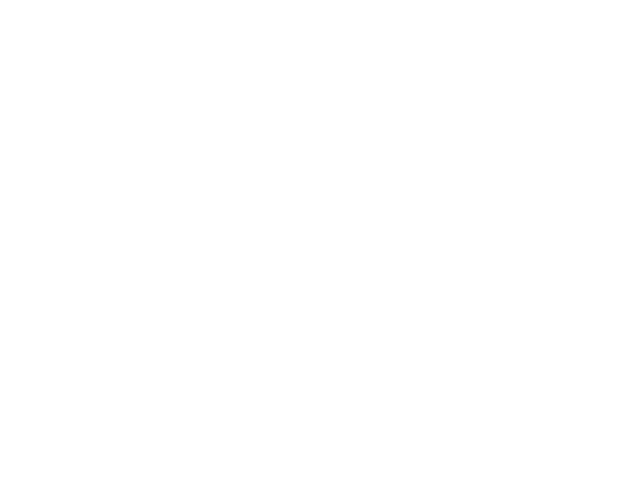
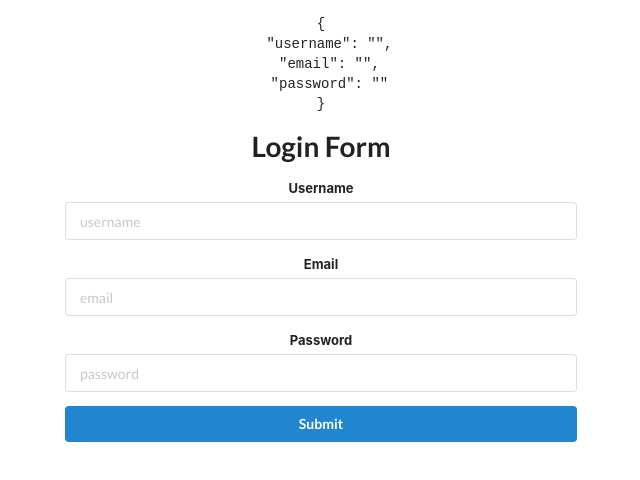
Before and after one commit to Timber-int/react_curse-september-2021, a React (Create React App) app: page / in a window 1280 px wide. Shown: the top 480 px of the page, without its empty margins (319-959 px from the left). Built offline with nearby package versions, Linux system fonts and the light colour scheme.

Commit message:
form-validation-basic

```diff
--- a/public/index.html
+++ b/public/index.html
@@ -10,6 +10,8 @@
       content="Web site created using create-react-app"
     />
     <link rel="apple-touch-icon" href="%PUBLIC_URL%/logo192.png" />
+    <link rel="stylesheet" href="https://cdnjs.cloudflare.com/ajax/libs/semantic-ui/2.4.1/semantic.min.css" integrity="sha512-8bHTC73gkZ7rZ7vpqUQThUDhqcNFyYi2xgDgPDHc+GXVGHXq+xPjynxIopALmOPqzo9JZj0k6OqqewdGO3EsrQ==" crossorigin="anonymous" />
+
     <!--
       manifest.json provides metadata used when your web app is installed on a
       user's mobile device or desktop. See https://developers.google.com/web/fundamentals/web-app-manifest/
--- a/src/App.css
+++ b/src/App.css
@@ -1,38 +1,5 @@
 .App {
-  text-align: center;
+    display: flex;
+    justify-content: center;
+    text-align: center;
 }
-
-.App-logo {
-  height: 40vmin;
-  pointer-events: none;
-}
-
-@media (prefers-reduced-motion: no-preference) {
-  .App-logo {
-    animation: App-logo-spin infinite 20s linear;
-  }
-}
-
-.App-header {
-  background-color: #282c34;
-  min-height: 100vh;
-  display: flex;
-  flex-direction: column;
-  align-items: center;
-  justify-content: center;
-  font-size: calc(10px + 2vmin);
-  color: white;
-}
-
-.App-link {
-  color: #61dafb;
-}
-
-@keyframes App-logo-spin {
-  from {
-    transform: rotate(0deg);
-  }
-  to {
-    transform: rotate(360deg);
-  }
-}
--- a/src/App.js
+++ b/src/App.js
@@ -1,9 +1,12 @@
 import React from 'react';
+
+import {Form} from './components/Form';
+import './App.css';
 
 const App = () => {
     return (
-        <div>
-
+        <div className='App'>
+            <Form/>
         </div>
     );
 };
--- /dev/null
+++ b/src/components/Form.css
@@ -0,0 +1,3 @@
+.container{
+    width: 40%;
+}
--- /dev/null
+++ b/src/components/Form.js
@@ -0,0 +1,96 @@
+import React, {useEffect, useState} from 'react';
+
+import './Form.css';
+
+const Form = () => {
+
+    const initialValues = {username: '', email: '', password: ''};
+
+    const [formValues, setFormValues] = useState(initialValues);
+    const [formErrors, setFormErrors] = useState({});
+    const [isSubmit, setIsSubmit] = useState(false);
+
+    const handleChange = (e) => {
+        const {name, value} = e.target;
+        setFormValues({...formValues, [name]: value});
+    };
+
+    const handleSubmit = (e) => {
+        e.preventDefault();
+        setFormErrors(validate(formValues));
+        setIsSubmit(true);
+    }
+
+    useEffect(() => {
+        if (Object.keys(formErrors).length === 0 && isSubmit) {
+        }
+    }, []);
+
+    const validate = (values) => {
+        const errors = {};
+        const regex = /^[^\s@]+@[^\s@]+\.[^\s@]{2,}$/i;
+        if (!values.username) {
+            errors.username = 'Username is required';
+        }
+        if (!values.email) {
+            errors.email = 'Email is required';
+        } else if (!regex.test(values.email)) {
+            errors.email = 'Email is not valid';
+        }
+        if (!values.password) {
+            errors.password = 'Password is required';
+        } else if (values.password.length < 4) {
+            errors.password = 'Password must be more then 4 characters';
+        } else if (values.password.length > 10) {
+            errors.password = 'Password cannot exceed more then 10 characters';
+        }
+        return errors;
+    }
+
+    return (
+        <div className='container'>
+            {Object.keys(formErrors).length === 0 && isSubmit ? (
+                <div className='ui message success'>Signed is successfully</div>
+            ) : (<pre>{JSON.stringify(formValues, undefined, 2)}</pre>)}
+
+            <form onSubmit={handleSubmit}>
+                <h1>Login Form</h1>
+                <div className='ui form'>
+                    <div className='field'>
+                        <label>Username</label>
+                        <input type="text"
+                               name={'username'}
+                               placeholder='username'
+                               value={formValues.username}
+                               onChange={handleChange}
+                        />
+                    </div>
+                    <p>{formErrors.username}</p>
+                    <div className='field'>
+                        <label>Email</label>
+                        <input type="email"
+                               name={'email'}
+                               placeholder='email'
+                               value={formValues.email}
+                               onChange={handleChange}
+                        />
+                    </div>
+                    <p>{formErrors.email}</p>
+                    <div className='field'>
+                        <label>Password</label>
+                        <input type="password"
+                               name={'password'}
+                               placeholder='password'
+                               value={formValues.password}
+                               onChange={handleChange}
+                        />
+                    </div>
+                    <p>{formErrors.password}</p>
+                    <button className='fluid ui button blue'>Submit</button>
+                </div>
+            </form>
+        </div>
+    );
+};
+
+export {Form};
```
